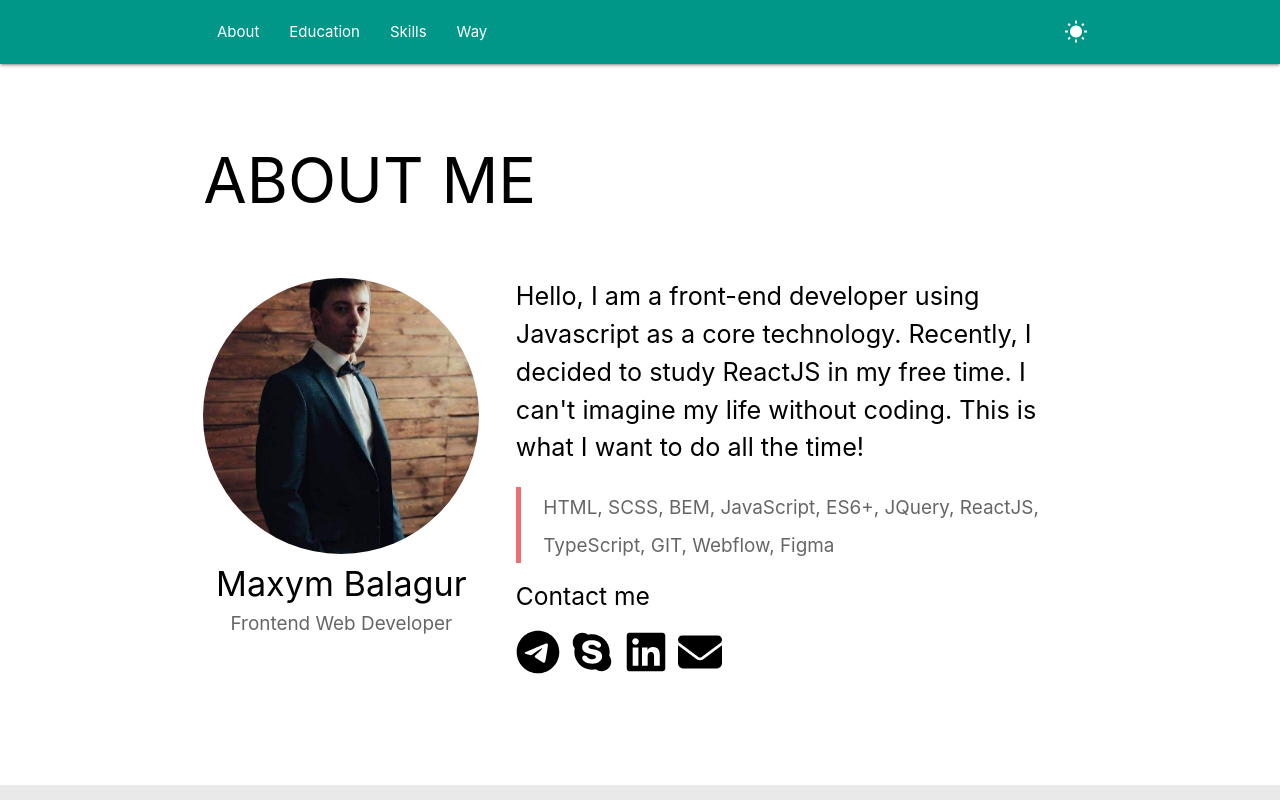
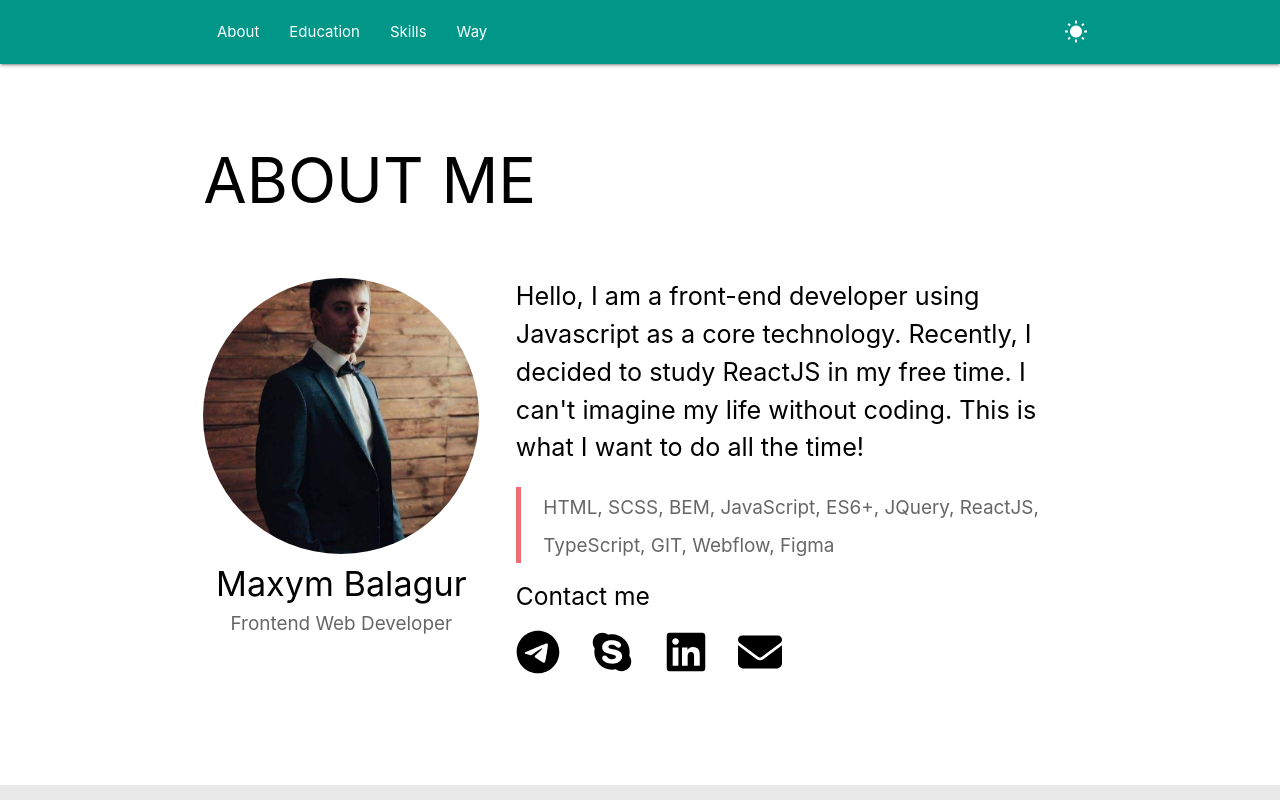
Before and after one commit to oxymc/portfolio, a React (Create React App) app: page / in a window 1280 px wide. Shown: the top 800 px of the page. Built offline with nearby package versions, Linux system fonts and the light colour scheme.

Commit message:
fix styles

```diff
--- a/src/App.css
+++ b/src/App.css
@@ -49,7 +49,7 @@ img {
   width: max-content;
 }
 .contact .foFlex, footer .foFlex .foFlex {
-  gap: 10px;
+  gap: 2rem;
   width: max-content;
   max-width: 320px;
   justify-content: space-between;
```
